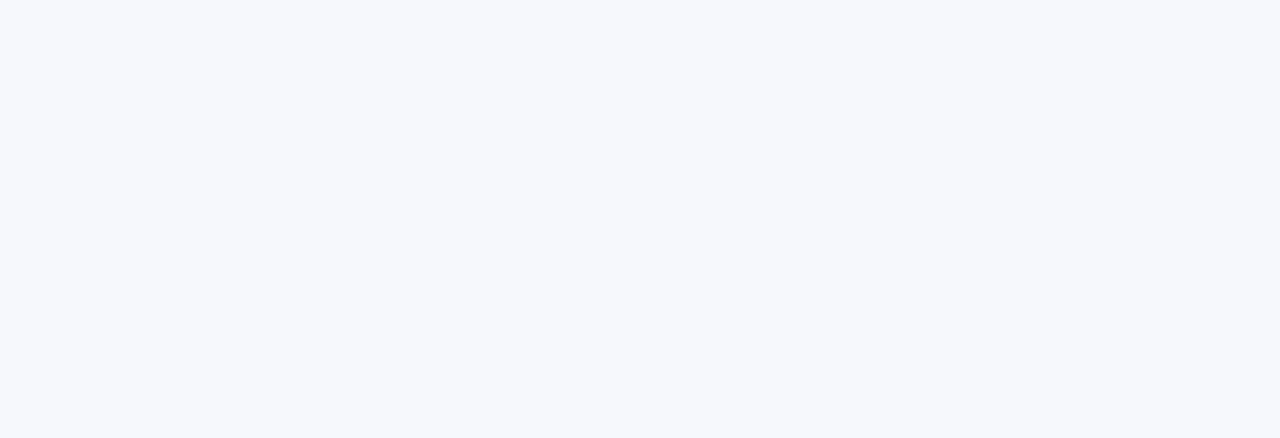
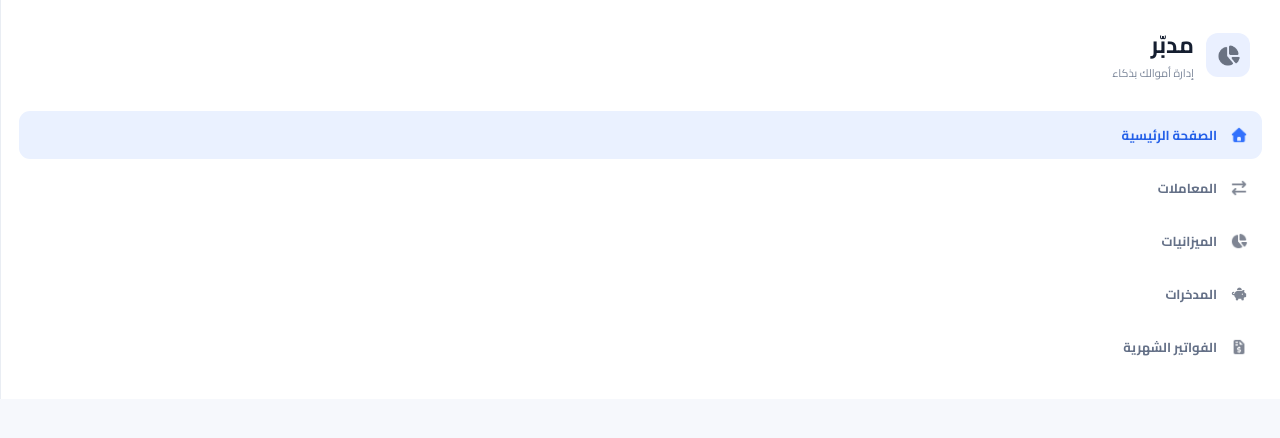
Before and after one commit to Talal-Sharaa/FrontEnd-Route-Assignment-4-Mudabbir, a plain HTML site: page index.html in a window 1280 px wide. Drawn offline with Linux system fonts and the light colour scheme.

Commit message:
Build right-to-left sidebar navigation

```diff
--- a/css/style.css
+++ b/css/style.css
@@ -20,3 +20,16 @@ h1, h2, h3, p { margin-top: 0; }
 .section-heading h2 { font-size: 19px; line-height: 1.6; margin: 0; font-weight: 700; }
 .section-heading a { color: #627086; font-size: 12px; white-space: nowrap; }
 .section-heading a span { font-size: 20px; vertical-align: -1px; margin-inline-start: 4px; }
+
+.sidebar { padding: 28px 18px; background: #fff; border-inline-end: 1px solid #e9edf3; }
+.brand { display: flex; align-items: center; gap: 12px; padding: 0 12px 28px; }
+.brand-mark { width: 44px; height: 44px; border-radius: 12px; display: grid; place-items: center; background: #eaf0ff; }
+.brand-mark img { width: 25px; height: 25px; object-fit: contain; }
+.brand strong, .brand small { display: block; }
+.brand strong { font-size: 23px; line-height: 1.5; }
+.brand small { font-size: 11px; color: #7a8598; }
+.primary-nav { display: grid; gap: 5px; }
+.nav-link { display: flex; align-items: center; gap: 13px; min-height: 48px; padding: 11px 14px; border-radius: 11px; font-size: 13px; font-weight: 700; color: #647087; }
+.nav-link img { width: 18px; height: 18px; object-fit: contain; opacity: .86; }
+.nav-link.active { background: #eaf1ff; color: #2460e8; }
+.nav-link:hover { background: #f2f5fc; }
--- a/index.html
+++ b/index.html
@@ -14,6 +14,21 @@
 <body>
   <div class="dashboard">
 
+<aside class="sidebar" aria-label="القائمة الجانبية">
+  <a class="brand" href="#top" aria-label="مدبّر - الصفحة الرئيسية">
+    <span class="brand-mark"><img src="assets/icons/chart-pie-solid-full.png" alt="" /></span>
+    <span><strong>مدبّر</strong><small>إدارة أموالك بذكاء</small></span>
+  </a>
+
+  <nav class="primary-nav" aria-label="التنقل الرئيسي">
+    <a class="nav-link active" href="#top" aria-current="page"><img src="assets/icons/house-solid-full.png" alt="" />الصفحة الرئيسية</a>
+    <a class="nav-link" href="#transactions"><img src="assets/icons/arrow-right-arrow-left-solid-full.png" alt="" />المعاملات</a>
+    <a class="nav-link" href="#budget"><img src="assets/icons/chart-pie-solid-full.png" alt="" />الميزانيات</a>
+    <a class="nav-link" href="#accounts"><img src="assets/icons/piggy-bank-solid.png" alt="" />المدخرات</a>
+    <a class="nav-link" href="#bills"><img src="assets/icons/file-invoice-dollar-solid-full.png" alt="" />الفواتير الشهرية</a>
+  </nav>
+
+</aside>
     <main class="page-content">
 
 
```
